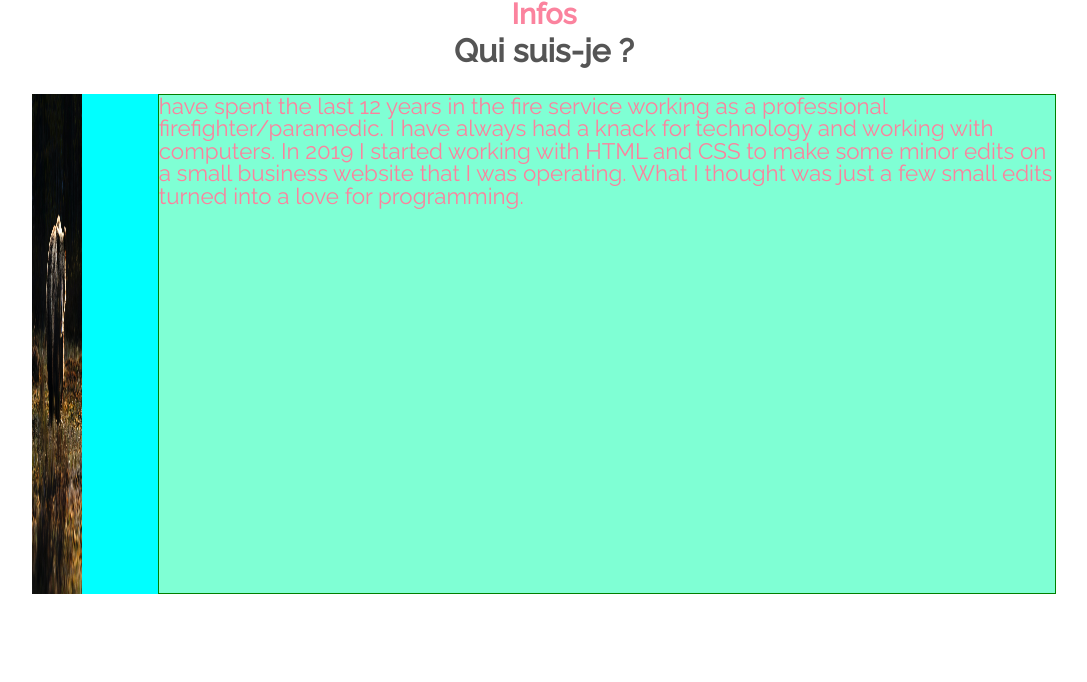
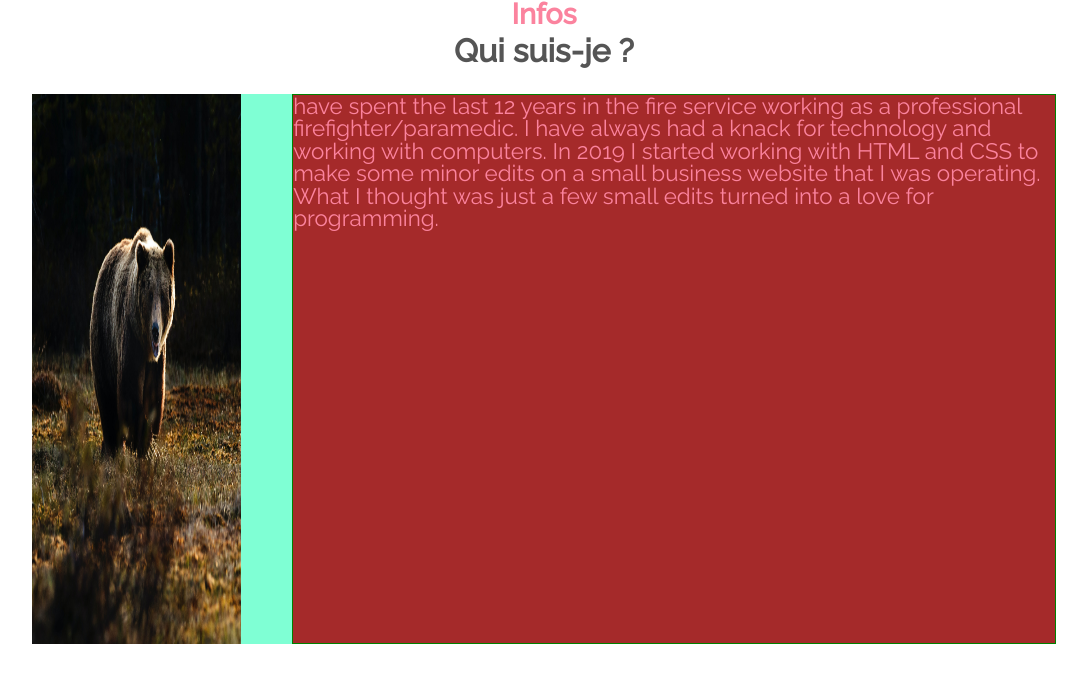
Before and after one commit to ExcaliburSims/portfolioNextJS, a Next.js app: page /Info in a window 1280 px wide. Shown: the top 682 px of the page, without its empty margins (96-1183 px from the left). Built offline with nearby package versions, Linux system fonts and the light colour scheme.

Commit message:
feat: add

```diff
--- a/styles/Info.module.scss
+++ b/styles/Info.module.scss
@@ -2,7 +2,7 @@
 
 .container {
 	//background-color: red;
-  height: 50vh;
+  height: 80vh;
   color: $textNoir-700;
 	max-width: 80%;
 	margin: 0 auto;
@@ -23,16 +23,19 @@
 		background-color: aquamarine;
 		margin-top: 2%;
 		.imgprofil{
-			background-color: aqua;
+			background-color: rgb(255, 0, 0);
 			margin: 0;
+			width: 100%;
+			height: 550px;
 			img{
-				width: 40%;
-				height: 500px;
+				width: 100%;
 			}
 		}
 		.proposinfo{
 			border: 1px solid green;
 			margin: 0;
+			background-color: brown;
+			margin-left: 5%;
 			p{
 				@include title;
 			}
```
